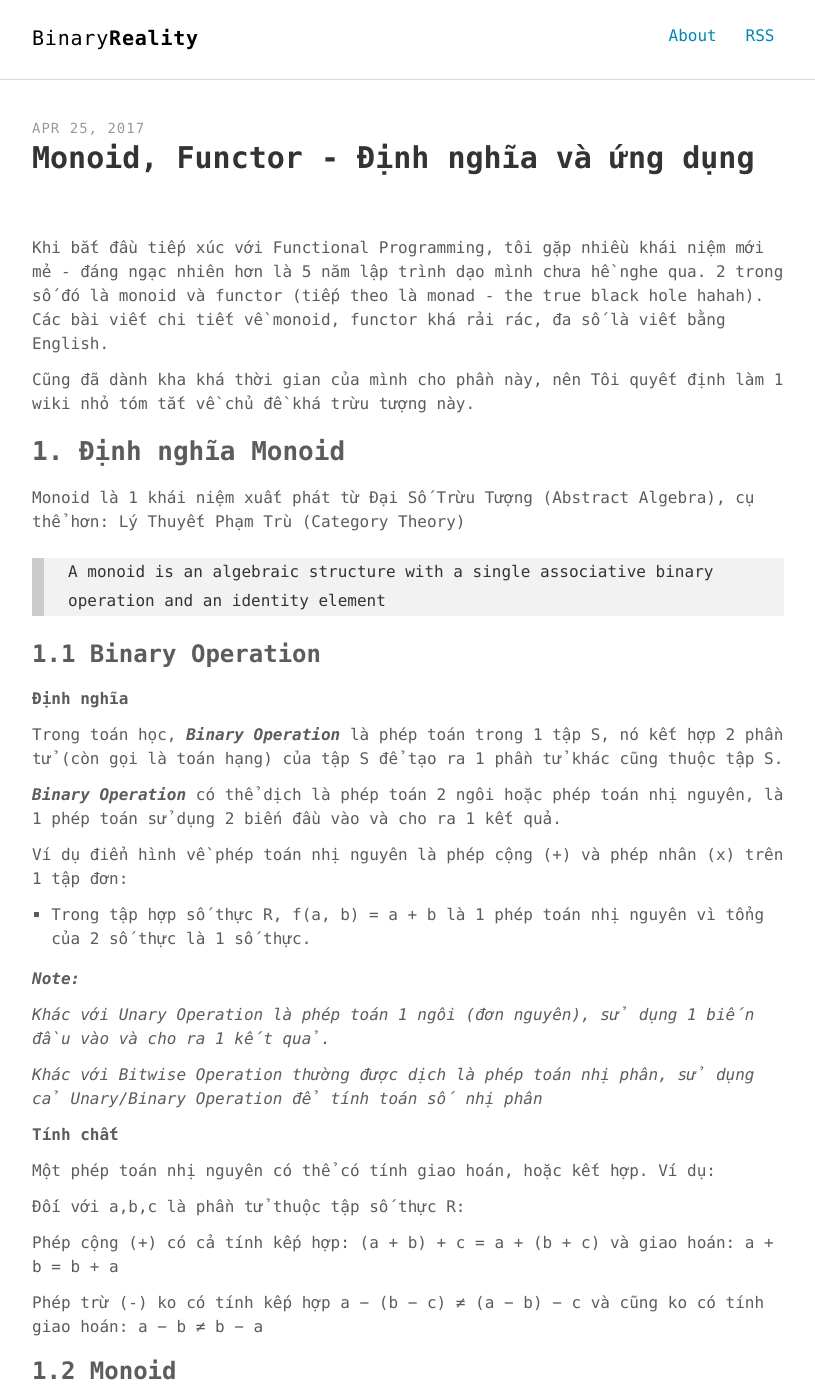
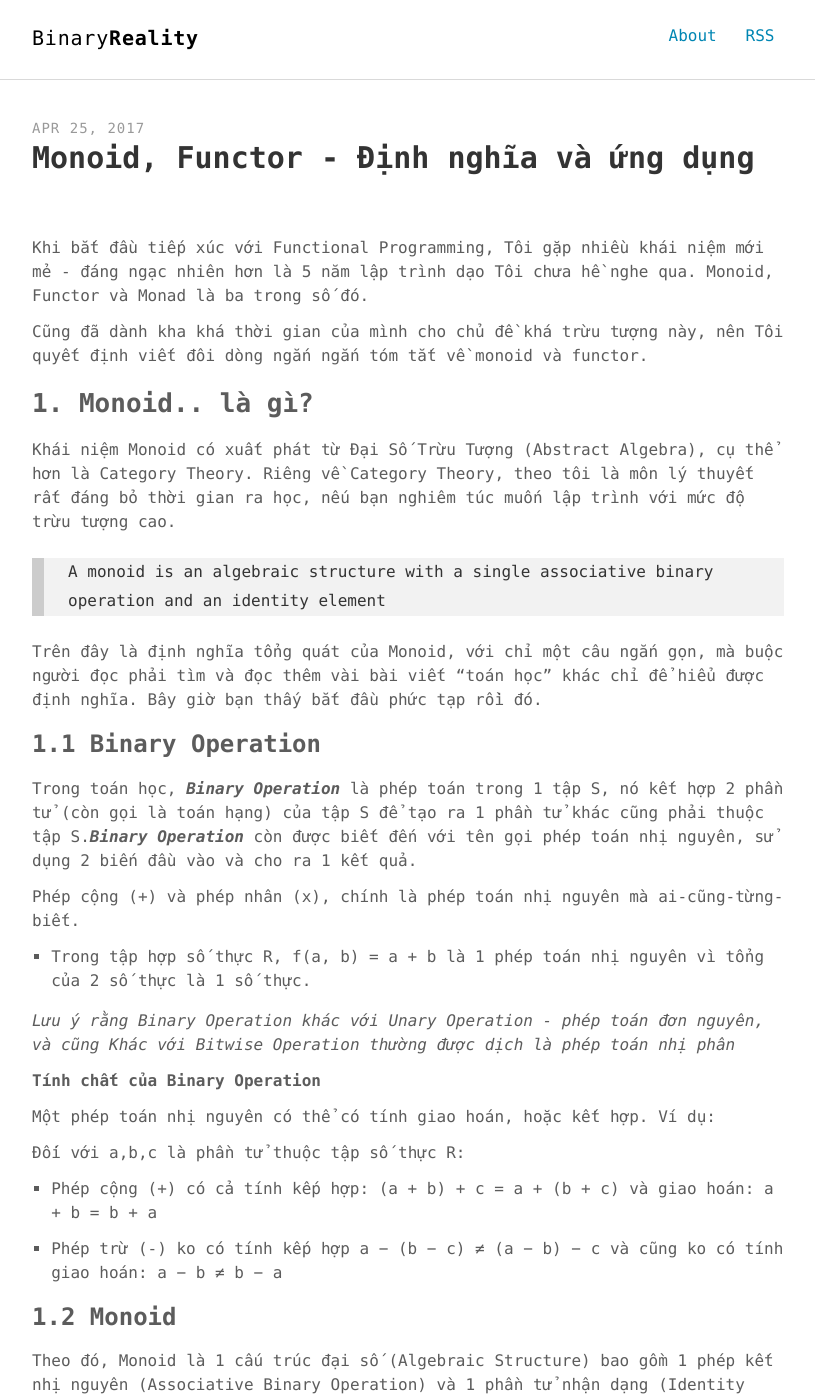
Before and after one commit to phuoc-thanh/phuoc-thanh.github.io, a Jekyll site: the page built from _posts/2017-04-25-monoid-functor-and-using.md, in a window 1280 px wide and 1400 px high. Shown: the whole window, without its empty margins (232-1047 px from the left). Built offline with Jekyll 4.4.1, drawn with Linux system fonts in a browser that asks for light colours; some of the changed text lies outside the part shown.

Commit message:
revise monoid functor post, add a draft of type post

```diff
--- a/_posts/2017-04-25-monoid-functor-and-using.md
+++ b/_posts/2017-04-25-monoid-functor-and-using.md
@@ -6,43 +6,37 @@ description: "Monoid, Functor - Định nghĩa và ứng dụng"
 keywords: "monoid, functor, binary operation, algebra, math, category, abstract, functional, programming, haskell"
 ---
 
-Khi bắt đầu tiếp xúc với Functional Programming, tôi gặp nhiều khái niệm mới mẻ - đáng ngạc nhiên hơn là 5 năm lập trình dạo mình chưa hề nghe qua. 2 trong số đó là monoid và functor (tiếp theo là monad - the true black hole hahah). Các bài viết chi tiết về monoid, functor khá rải rác, đa số là viết bằng English.
+Khi bắt đầu tiếp xúc với Functional Programming, Tôi gặp nhiều khái niệm mới mẻ - đáng ngạc nhiên hơn là 5 năm lập trình dạo Tôi chưa hề nghe qua. Monoid, Functor và Monad là ba trong số đó.
 
-Cũng đã dành kha khá thời gian của mình cho phần này, nên Tôi quyết định làm 1 wiki nhỏ tóm tắt về chủ đề khá trừu tượng này.
+Cũng đã dành kha khá thời gian của mình cho chủ đề khá trừu tượng này, nên Tôi quyết định viết đôi dòng ngắn ngắn tóm tắt về monoid và functor.
 
-## 1. Định nghĩa Monoid
+## 1. Monoid.. là gì?
 
-Monoid là 1 khái niệm xuất phát từ Đại Số Trừu Tượng (Abstract Algebra), cụ thể hơn: Lý Thuyết Phạm Trù (Category Theory)
+Khái niệm Monoid có xuất phát từ Đại Số Trừu Tượng (Abstract Algebra), cụ thể hơn là Category Theory. Riêng về Category Theory, theo tôi là môn lý thuyết rất đáng bỏ thời gian ra học, nếu bạn nghiêm túc muốn lập trình với mức độ trừu tượng cao.
 
 > A monoid is an algebraic structure with a single associative binary operation and an identity element
 
+Trên đây là định nghĩa tổng quát của Monoid, với chỉ một câu ngắn gọn, mà buộc người đọc phải tìm và đọc thêm vài bài viết "toán học" khác chỉ để hiểu được định nghĩa. Bây giờ bạn thấy bắt đầu phức tạp rồi đó.
+
 ### 1.1 Binary Operation
 
-**Định nghĩa**
+Trong toán học, ***Binary Operation*** là phép toán trong 1 tập S, nó kết hợp 2 phần tử (còn gọi là toán hạng) của tập S để tạo ra 1 phần tử khác cũng phải thuộc tập S.***Binary Operation*** còn được biết đến với tên gọi phép toán nhị nguyên, sử dụng 2 biến đầu vào và cho ra 1 kết quả.
 
-Trong toán học, ***Binary Operation*** là phép toán trong 1 tập S, nó kết hợp 2 phần tử (còn gọi là toán hạng) của tập S để tạo ra 1 phần tử khác cũng thuộc tập S.
-
-***Binary Operation*** có thể dịch là phép toán 2 ngôi hoặc phép toán nhị nguyên, là 1 phép toán sử dụng 2 biến đầu vào và cho ra 1 kết quả.
-
-Ví dụ điển hình về phép toán nhị nguyên là phép cộng (+) và phép nhân (x) trên 1 tập đơn:
+Phép cộng (+) và phép nhân (x), chính là phép toán nhị nguyên mà ai-cũng-từng-biết.
 * Trong tập hợp số thực R, f(a, b) = a + b là 1 phép toán nhị nguyên vì tổng của 2 số thực là 1 số thực.
 
-***Note:***
-
-*Khác với Unary Operation là phép toán 1 ngôi (đơn nguyên), sử dụng 1 biến đầu vào và cho ra 1 kết quả.*
-
-*Khác với Bitwise Operation thường được dịch là phép toán nhị phân, sử dụng cả Unary/Binary Operation để tính toán số nhị phân*
+*Lưu ý rằng Binary Operation khác với Unary Operation - phép toán đơn nguyên, và cũng Khác với Bitwise Operation thường được dịch là phép toán nhị phân*
 
 
-**Tính chất**
+**Tính chất của Binary Operation**
 
 Một phép toán nhị nguyên có thể có tính giao hoán, hoặc kết hợp. Ví dụ:
 
 Đối với a,b,c là phần tử thuộc tập số thực R:
 
-Phép cộng (+) có cả tính kếp hợp: (a + b) + c = a + (b + c) và giao hoán: a + b = b + a
+* Phép cộng (+) có cả tính kếp hợp: (a + b) + c = a + (b + c) và giao hoán: a + b = b + a
 
-Phép trừ (-) ko có tính kếp hợp a − (b − c) ≠ (a − b) − c và cũng ko có tính giao hoán: a − b ≠ b − a
+* Phép trừ (-) ko có tính kếp hợp a − (b − c) ≠ (a − b) − c và cũng ko có tính giao hoán: a − b ≠ b − a
 
 ### 1.2 Monoid
 
```
Also changed, not shown: other parts of _posts/2017-04-25-monoid-functor-and-using.md (+5 -7 lines), _posts/2019-02-22-types-in-computer-science.md (added, +86 -0 lines).
